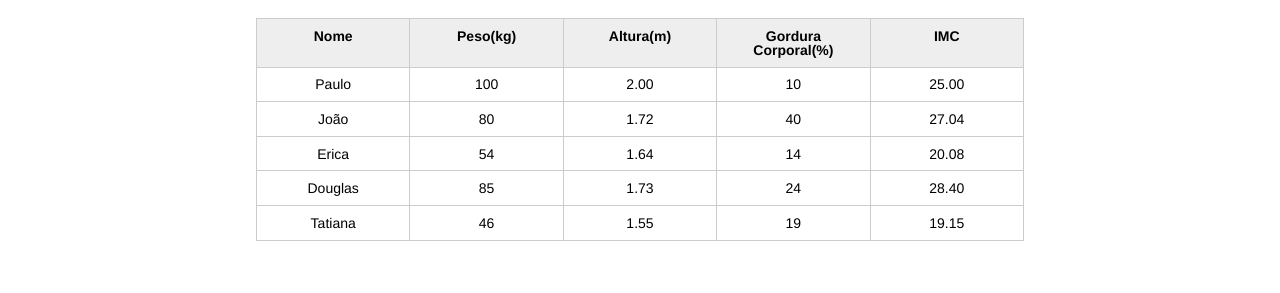
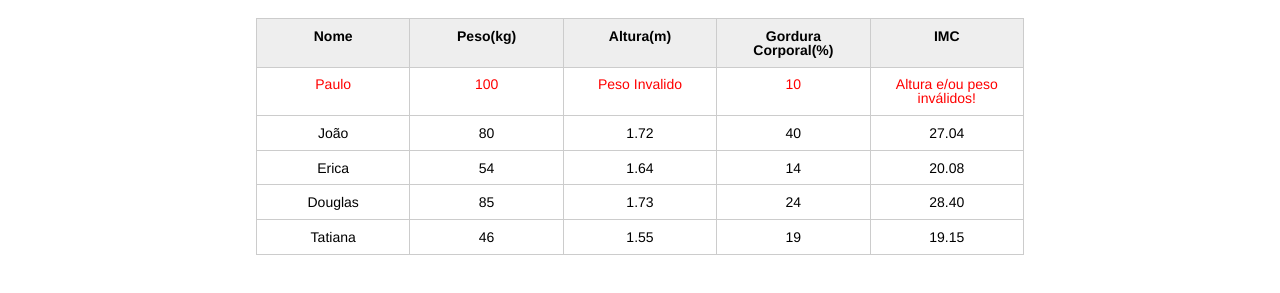
Before and after one commit to winicius-leal/INTRODUCAO-JAVASCRIPT, a plain HTML site: page index.html in a window 1280 px wide. Shown: the part 123-416 px from the top of the page. Drawn offline with Linux system fonts and the light colour scheme.

Commit message:
add classe nova no obj DOM

```diff
--- a/css/index.css
+++ b/css/index.css
@@ -132,3 +132,7 @@ button[disabled=disabled], button:disabled {
 .campo-invalido{
 	border: 1px solid red;
 }
+
+.paciente-invalido{
+	color: red;
+}
--- a/index.html
+++ b/index.html
@@ -32,7 +32,7 @@
 						<tr class="paciente" id="primary-row">
 							<td class="info-nome">Paulo</td>
 							<td class="info-peso">100</td>
-							<td class="info-altura">2.00</td>
+							<td class="info-altura">4.00</td>
 							<td class="info-gordura">10</td>
 							<td class="info-imc">0</td>
 						</tr>
--- a/js/principal.js
+++ b/js/principal.js
@@ -28,10 +28,12 @@ for(i=0; i<=pacientes.length; i++){
     if(peso <0 || peso >300){
         pesoValido = false;
         TdAltura.textContent = "Altura Invalida";
+        paciente.classList.add("paciente-invalido");//adiciona uma classe nova no obj
     }
     if(altura <0 || altura >3){
         pesoValido = false;
         TdAltura.textContent = "Peso Invalido";
+        paciente.classList.add("paciente-invalido");//adiciona uma classe nova no obj
     }
 
     if(pesoValido && alturaValida){
```
